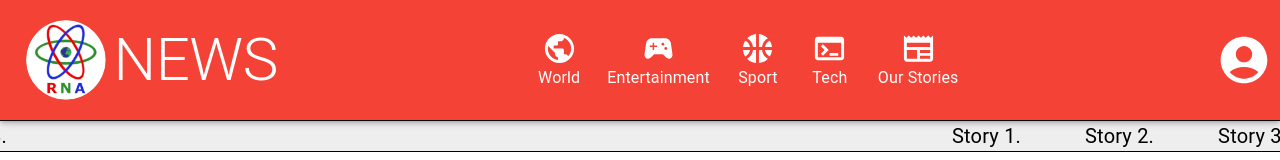
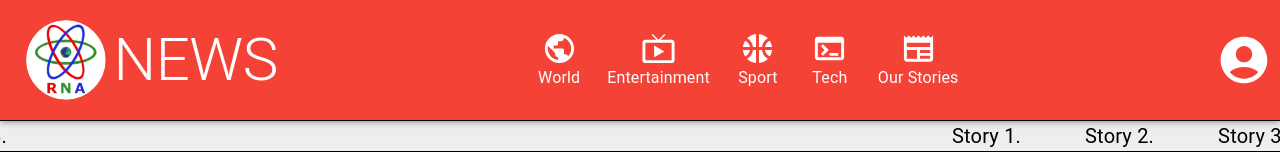
Before and after one commit to hmyhill/RNA-FE, a React (Create React App) app: page /world in a window 1280 px wide. Shown: the top 160 px of the page. Built offline with nearby package versions, Linux system fonts and the light colour scheme.

Commit message:
More conflict resolutions

```diff
--- a/src/components/shared/Navbar/Navbar.tsx
+++ b/src/components/shared/Navbar/Navbar.tsx
@@ -1,11 +1,11 @@
 import {
   AccountCircle,
   BadgeOutlined,
+  LiveTv,
   Logout,
   MenuOutlined,
   Newspaper,
   Public,
-  SportsEsports,
   SportsBasketball,
   Terminal,
   Upload,
@@ -139,7 +139,7 @@ export default function Navbar(props: NavbarProps) {
                 color: "#fff",
               }}
             >
-              <SportsEsports fontSize="large" />
+              <LiveTv fontSize="large" />
               <Typography sx={{ textAlign: "center" }}>Entertainment</Typography>
             </Button>
 
@@ -383,7 +383,7 @@ export default function Navbar(props: NavbarProps) {
                 }}
               >
                 <div style={{ display: "flex", alignItems: "center" }}>
-                  <SportsEsports
+                  <LiveTv
                     sx={{
                       fontSize: "40px",
                     }}
@@ -394,8 +394,7 @@ export default function Navbar(props: NavbarProps) {
                       textAlign="center"
                       marginLeft={"5px"}
                     >
-                      {" "}
-                      Entertainment{" "}
+                      Entertainment
                     </Typography>
                   </div>
                 </div>
```
